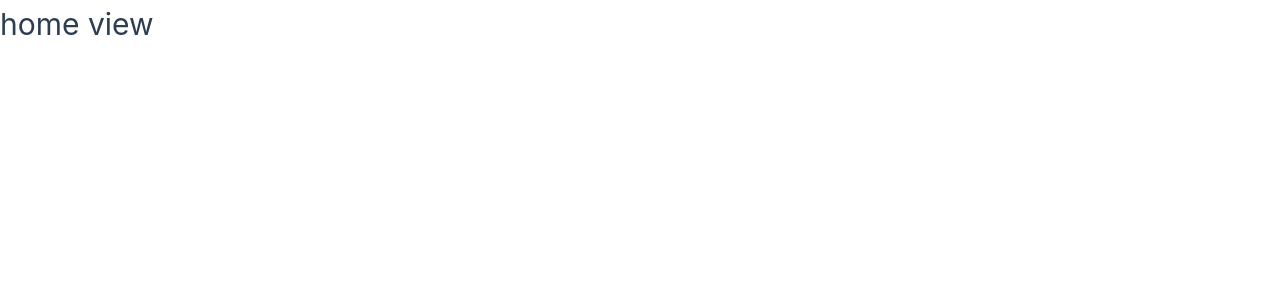
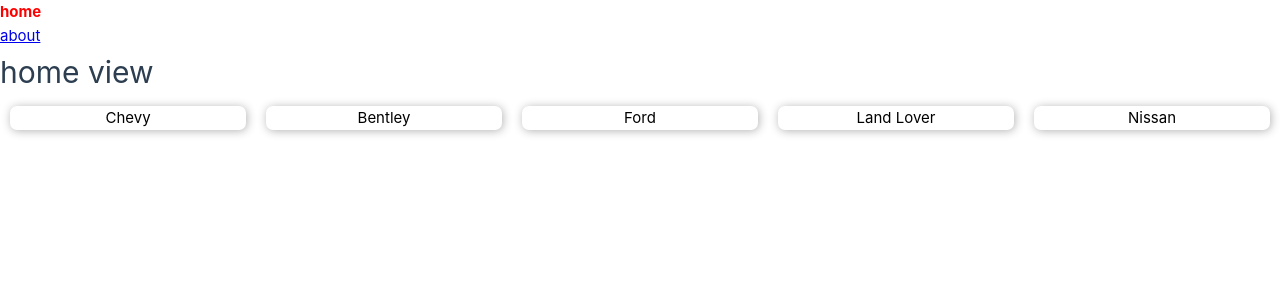
Before and after one commit to ZheerBarzan/Vue-routing, a Vue app: page / in a window 1280 px wide. Shown: the top 300 px of the page. Built offline with nearby package versions, Linux system fonts and the light colour scheme.

Commit message:
reading the cars data from the json and redirecting it to thier specific route

```diff
--- a/src/App.vue
+++ b/src/App.vue
@@ -1,6 +1,7 @@
 
 <script setup>
 import {RouterView} from "vue-router"
+import NavBar from "./components/NavBar.vue";
 
 
 </script>
@@ -11,6 +12,7 @@ import {RouterView} from "vue-router"
   <div>
     <!-- <Home/> -->
     <!-- <about /> -->
+    <NavBar />
     <RouterView />
 
   </div>
--- /dev/null
+++ b/src/components/NavBar.vue
@@ -0,0 +1,31 @@
+<script setup>
+import { RouterLink } from 'vue-router';
+
+
+</script>
+
+
+
+<template>
+<div>
+    <RouterLink active-class="active" to="/">home</RouterLink>
+    <br>
+    <RouterLink active-class="active" to="/about">about</RouterLink>
+</div>
+
+</template>
+
+
+<style scoped>
+.active{
+font-weight: 700;
+color: red;
+font-style: normal;
+text-decoration: none;
+
+}
+RouterLink{
+    text-decoration: none;
+    color: black;
+}
+</style>
--- /dev/null
+++ b/src/data/cars.json
@@ -0,0 +1,52 @@
+[
+    {
+        "id": 1,
+        "name": "Chevy",
+        "price": 15000,
+        "year": 2015,
+        "contact": {
+            "dealer": "Laith",
+            "number": "111-111-1111"
+        }
+    },
+    {
+        "id": 2,
+        "name": "Bentley",
+        "price": 215000,
+        "year": 2021,
+        "contact": {
+            "dealer": "Turner",
+            "number": "444-444-4444"
+        }
+    },
+    {
+        "id": 3,
+        "name": "Ford",
+        "price": 5000,
+        "year": 2005,
+        "contact": {
+            "dealer": "Sam",
+            "number": "222-222-2222"
+        }
+    },
+    {
+        "id": 4,
+        "name": "Land Lover",
+        "price": 85000,
+        "year": 2019,
+        "contact": {
+            "dealer": "Ed",
+            "number": "333-333-3333"
+        }
+    },
+    {
+        "id": 5,
+        "name": "Nissan",
+        "price": 25000,
+        "year": 2019,
+        "contact": {
+            "dealer": "Jess",
+            "number": "555-555-5555"
+        }
+    }
+]
--- a/src/views/Home.vue
+++ b/src/views/Home.vue
@@ -1,5 +1,35 @@
+
+<script setup>
+import cars from "../data/cars.json"
+
+</script>
+
 <template>
     <div>
         <h1>home view</h1>
+        <div class="cars">
+            <a v-for="car in cars" :key="car.id" href="">
+
+                {{ car.name }}
+            </a>
+        </div>
     </div>
 </template>
+
+
+<style scoped>
+.cars{
+    display: flex;
+}
+.cars a{
+    justify-content: center;
+    align-items: center;
+    text-align: center;
+    text-decoration: none;
+    color: black;
+    width: 100%;
+    box-shadow: 1px 1px 10px rgba(1, 1, 1, 0.3);
+    margin: 10px;
+    border-radius: 7px;
+}
+</style>
```
